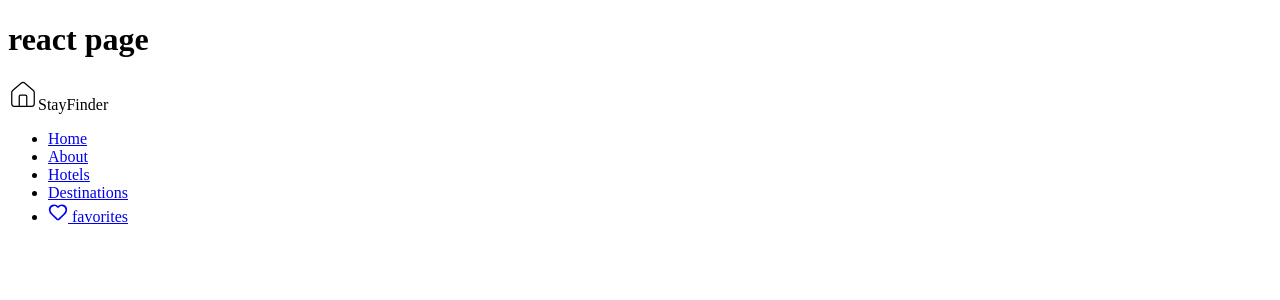
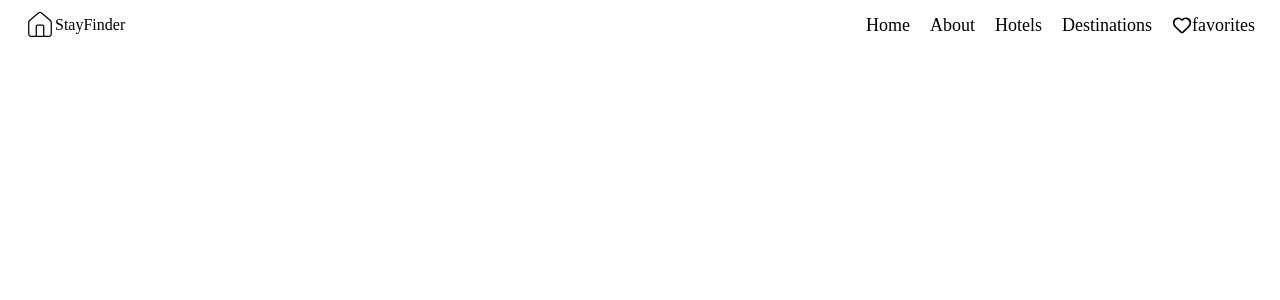
Before and after one commit to codewithmansoorahmad/Hotel-Booking, a React (Vite) app: page / in a window 1280 px wide. Shown: the top 300 px of the page. Built offline with nearby package versions, Linux system fonts and the light colour scheme.

Commit message:
Add Header css file with css

```diff
--- a/src/App.jsx
+++ b/src/App.jsx
@@ -1,11 +1,10 @@
 import HomePage from "./pages/Home"
 
-
+import "./css/App.css"
 function App() {
 
   return (
     <>
-     <h1>react page</h1>
      <HomePage/>
 
     </>
--- a/src/components/NavBar.jsx
+++ b/src/components/NavBar.jsx
@@ -1,13 +1,13 @@
 import { NavLink } from "react-router-dom"
 import { Heart } from "lucide-react"
 export default function NavBar(){
-    return <nav>
+    return <nav className="nav-bar">
         <ul>
 <li><NavLink className="link">Home</NavLink></li>
 <li><NavLink className="link">About</NavLink></li>
 <li><NavLink className="link">Hotels</NavLink></li>
 <li><NavLink className="link">Destinations</NavLink></li>
-<li><NavLink className="link"><Heart size={20}/> <span>favorites</span></NavLink></li>
+<li><NavLink className="link-favorite"><Heart size={20}/> <span>favorites</span></NavLink></li>
 
         </ul>
     </nav>
--- /dev/null
+++ b/src/css/App.css
@@ -0,0 +1,5 @@
+*{
+    margin: 0;
+    padding: 0;
+    box-sizing: border-box;
+}
--- /dev/null
+++ b/src/css/Header.css
@@ -0,0 +1,33 @@
+.Header{
+    width: 100%;
+    height: 50px;
+    display: flex;
+    justify-content: space-between;
+    align-items: center;
+    padding: 5px 25px;
+}
+.logo{
+    display: flex;
+    align-items: center;
+}
+.nav-bar ul{
+    display: flex;
+    gap: 20px;
+
+}
+.nav-bar ul li{
+    list-style: none;
+    font-size: 18px;
+
+}
+.link{
+    color: black;
+    text-decoration: none;
+}
+.link-favorite{
+    display: flex;
+    justify-content: center;
+    align-items: center;
+    color: black;
+    text-decoration: none;
+}
--- a/src/pages/Home.jsx
+++ b/src/pages/Home.jsx
@@ -1,8 +1,9 @@
-import { Hotel, House } from "lucide-react"
+import {  House } from "lucide-react"
 import NavBar from "../components/NavBar"
 
+import "../css/Header.css"
 export default function HomePage(){
-return <header>
+return <header className="Header">
     <div className="logo">
         <House size={30} strokeWidth={1}/>
         <span>StayFinder</span>
```
